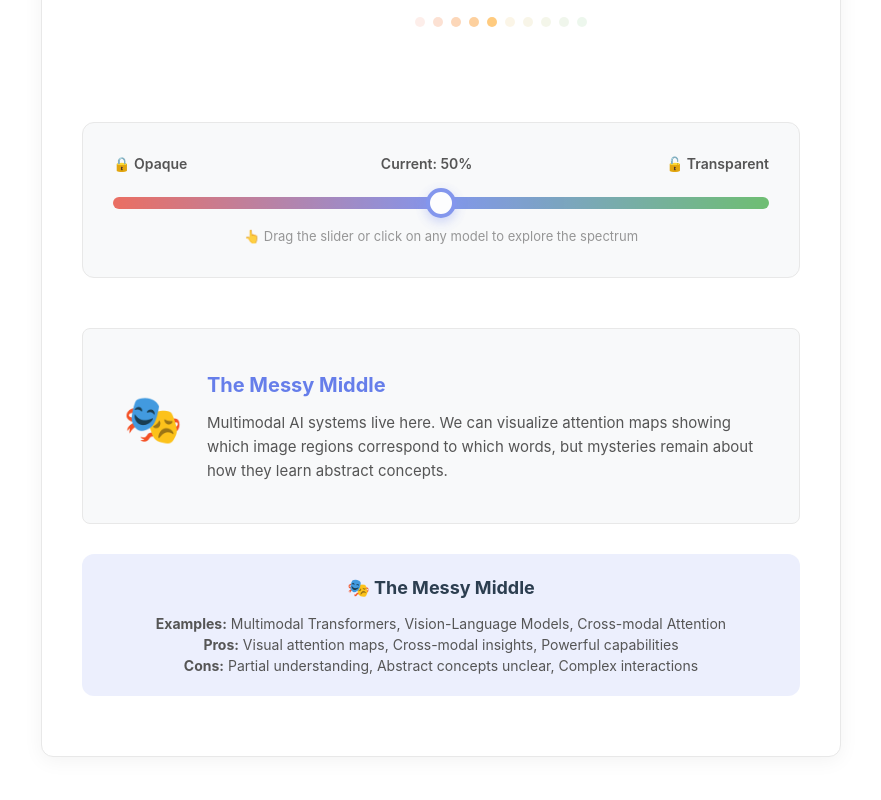
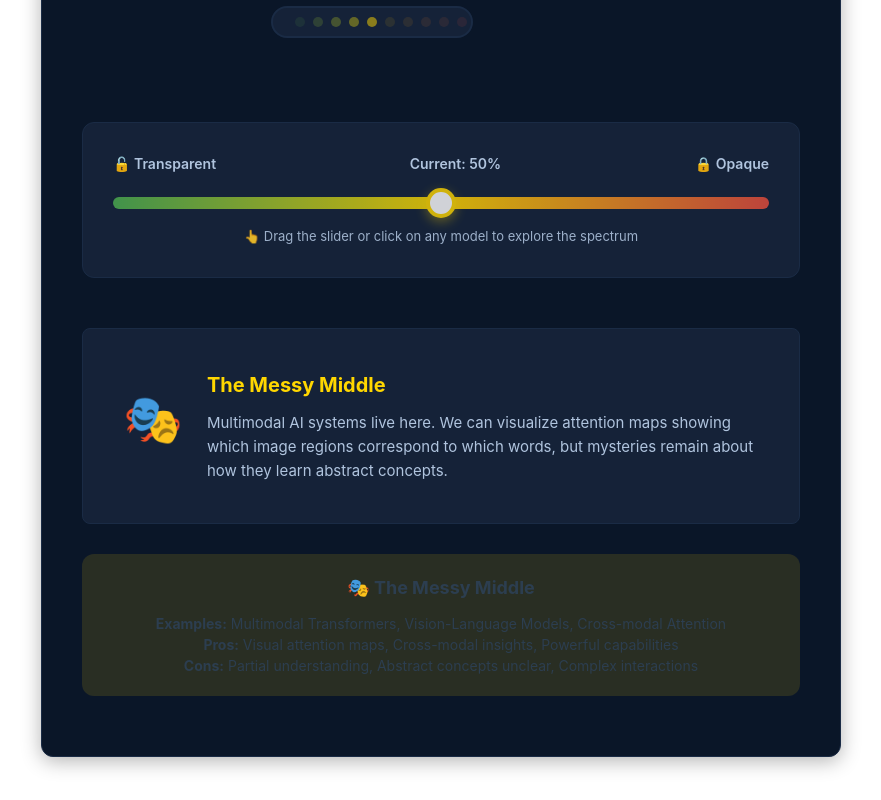
Before and after one commit to ismichel/blog, a React (Create React App) app in the folder blog/: page /blog/explainability in a window 1280 px wide. Shown: the part 1560-2360 px from the top of the page, without its empty margins (199-1080 px from the left). Built offline with nearby package versions, Linux system fonts and the light colour scheme.

Commit message:
Updated dimmer visual

```diff
--- a/blog/src/pages/explainability/DimmerSwitchVisual.css
+++ b/blog/src/pages/explainability/DimmerSwitchVisual.css
@@ -1,12 +1,12 @@
 /* Dimmer Switch Visual Styles */
 
 .dimmer-container {
-    background: #ffffff;
-    border: 1px solid #e8e8e8;
+    background: #0a1628;
+    border: 1px solid #1a2b45;
     border-radius: 12px;
     padding: 60px 40px;
     margin: 60px auto;
-    box-shadow: 0 4px 20px rgba(0,0,0,0.05);
+    box-shadow: 0 4px 20px rgba(0,0,0,0.3);
 }
 
 .dimmer-title {
@@ -14,14 +14,14 @@
     font-size: '28px';
     font-weight: 400;
     margin-bottom: 16px;
-    color: #2c3e50;
+    color: #e8eef5;
     letter-spacing: -0.01em;
 }
 
 .dimmer-subtitle {
     text-align: center;
     font-size: 18px;
-    color: #666;
+    color: #b0c4de;
     font-weight: 300;
     margin-bottom: 50px;
     font-style: italic;
@@ -68,9 +68,9 @@
 .dimmer-slider-container {
     margin-top: 50px;
     padding: 30px;
-    background: #f8f9fa;
+    background: #152238;
     border-radius: 12px;
-    border: 1px solid #e8e8e8;
+    border: 1px solid #1a2b45;
 }
 
 .dimmer-slider-label {
@@ -79,14 +79,14 @@
     margin-bottom: 15px;
     font-size: 14px;
     font-weight: 600;
-    color: #555;
+    color: #b0c4de;
 }
 
 .dimmer-slider {
     width: 100%;
     height: 12px;
     border-radius: 6px;
-    background: linear-gradient(to right, #e74c3c, #667eea, #4caf50);
+    background: linear-gradient(to right, #4caf50, #ffd700, #e74c3c);
     outline: none;
     opacity: 0.8;
     transition: opacity 0.2s;
@@ -105,15 +105,15 @@
     height: 30px;
     border-radius: 50%;
     background: white;
-    border: 4px solid #667eea;
+    border: 4px solid #ffd700;
     cursor: pointer;
-    box-shadow: 0 4px 12px rgba(102,126,234,0.4);
+    box-shadow: 0 4px 12px rgba(255,215,0,0.4);
     transition: all 0.3s ease;
 }
 
 .dimmer-slider::-webkit-slider-thumb:hover {
     transform: scale(1.2);
-    box-shadow: 0 6px 20px rgba(102,126,234,0.6);
+    box-shadow: 0 6px 20px rgba(255,215,0,0.6);
 }
 
 .dimmer-slider::-moz-range-thumb {
@@ -121,22 +121,22 @@
     height: 30px;
     border-radius: 50%;
     background: white;
-    border: 4px solid #667eea;
+    border: 4px solid #ffd700;
     cursor: pointer;
-    box-shadow: 0 4px 12px rgba(102,126,234,0.4);
+    box-shadow: 0 4px 12px rgba(255,215,0,0.4);
     transition: all 0.3s ease;
 }
 
 .dimmer-slider::-moz-range-thumb:hover {
     transform: scale(1.2);
-    box-shadow: 0 6px 20px rgba(102,126,234,0.6);
+    box-shadow: 0 6px 20px rgba(255,215,0,0.6);
 }
 
 .dimmer-instruction {
     text-align: center;
     margin-top: 10px;
     font-size: 13px;
-    color: #888;
+    color: #b0c4de;
     animation: gentle-pulse 3s ease-in-out infinite;
 }
 
@@ -152,10 +152,10 @@
     align-items: center;
     margin-top: 50px;
     padding: 40px;
-    background: #f8f9fa;
-    border-left: 4px solid #667eea;
+    background: #152238;
+    border-left: 4px solid #ffd700;
     border-radius: 8px;
-    border: 1px solid #e8e8e8;
+    border: 1px solid #1a2b45;
 }
 
 .dimmer-callout-icon {
@@ -176,18 +176,18 @@
 .dimmer-callout-title {
     font-size: 20px;
     font-weight: bold;
-    color: #667eea;
+    color: #ffd700;
     margin-bottom: 10px;
 }
 
 .dimmer-callout-text {
     font-size: 15px;
     line-height: 1.6;
-    color: #555;
+    color: #b0c4de;
 }
 
 .dimmer-callout-text strong {
-    color: #667eea;
+    color: #ffd700;
     font-weight: 600;
 }
 
@@ -238,7 +238,7 @@
 }
 
 .dimmer-example-middle .dimmer-example-title {
-    color: #667eea;
+    color: #ffd700;
 }
 
 .dimmer-example-opaque .dimmer-example-title {
@@ -248,12 +248,12 @@
 .dimmer-example-desc {
     font-size: 14px;
     line-height: 1.5;
-    color: #555;
+    color: #2c3e50;
 }
 
 .dimmer-example-desc em {
     font-style: italic;
-    color: #667eea;
+    color: #ffd700;
     font-weight: 500;
 }
 
--- a/blog/src/pages/explainability/DimmerSwitchVisual.js
+++ b/blog/src/pages/explainability/DimmerSwitchVisual.js
@@ -13,15 +13,35 @@ const DimmerSwitchVisual = () => {
   const getInterpretabilityInfo = (value) => {
     if (value <= 20) {
       return {
-        level: "Completely Opaque",
-        icon: "🔒",
-        color: "#e74c3c",
-        description: "These models are essentially black boxes. They can recognize patterns and make predictions, but provide no insight into how they reach their conclusions.",
-        examples: ["Deep Neural Networks", "Ensemble Methods", "Complex Architectures"],
-        pros: ["High accuracy", "Handles complex data", "State-of-the-art performance"],
-        cons: ["No interpretability", "Cannot debug failures", "Trust issues"]
+        level: "Fully Transparent",
+        icon: "🔓",
+        color: "#4caf50",
+        description: "These models are completely interpretable. Every decision can be traced step-by-step, making them ideal for high-stakes applications where trust and accountability are crucial.",
+        examples: ["Decision Trees", "Linear Regression", "Rule-based Systems"],
+        pros: ["Complete transparency", "Easy to debug", "Regulatory compliance"],
+        cons: ["Limited complexity", "May not capture complex patterns"]
       };
     } else if (value <= 40) {
+      return {
+        level: "Mostly Transparent",
+        icon: "🔍",
+        color: "#66bb6a",
+        description: "These models offer good interpretability with some complexity. While not every detail is visible, the main decision factors are clear and understandable.",
+        examples: ["Logistic Regression", "Naive Bayes", "Simple Neural Networks"],
+        pros: ["Good balance", "Main factors visible", "Reasonable complexity"],
+        cons: ["Some opacity", "Limited to simpler patterns"]
+      };
+    } else if (value <= 60) {
+      return {
+        level: "The Messy Middle",
+        icon: "🎭",
+        color: "#ffd700",
+        description: "Multimodal AI systems live here. We can visualize attention maps showing which image regions correspond to which words, but mysteries remain about how they learn abstract concepts.",
+        examples: ["Multimodal Transformers", "Vision-Language Models", "Cross-modal Attention"],
+        pros: ["Visual attention maps", "Cross-modal insights", "Powerful capabilities"],
+        cons: ["Partial understanding", "Abstract concepts unclear", "Complex interactions"]
+      };
+    } else if (value <= 80) {
       return {
         level: "Mostly Opaque",
         icon: "🧠",
@@ -31,35 +51,15 @@ const DimmerSwitchVisual = () => {
         pros: ["High performance", "Some interpretability tools", "Impressive capabilities"],
         cons: ["Limited transparency", "Hard to debug", "Black box reasoning"]
       };
-    } else if (value <= 60) {
-      return {
-        level: "The Messy Middle",
-        icon: "🎭",
-        color: "#667eea",
-        description: "Multimodal AI systems live here. We can visualize attention maps showing which image regions correspond to which words, but mysteries remain about how they learn abstract concepts.",
-        examples: ["Multimodal Transformers", "Vision-Language Models", "Cross-modal Attention"],
-        pros: ["Visual attention maps", "Cross-modal insights", "Powerful capabilities"],
-        cons: ["Partial understanding", "Abstract concepts unclear", "Complex interactions"]
-      };
-    } else if (value <= 80) {
-      return {
-        level: "Mostly Transparent",
-        icon: "🔍",
-        color: "#66bb6a",
-        description: "These models offer good interpretability with some complexity. While not every detail is visible, the main decision factors are clear and understandable.",
-        examples: ["Logistic Regression", "Naive Bayes", "Simple Neural Networks"],
-        pros: ["Good balance", "Main factors visible", "Reasonable complexity"],
-        cons: ["Some opacity", "Limited to simpler patterns"]
-      };
     } else {
       return {
-        level: "Fully Transparent",
-        icon: "🔓",
-        color: "#4caf50",
-        description: "These models are completely interpretable. Every decision can be traced step-by-step, making them ideal for high-stakes applications where trust and accountability are crucial.",
-        examples: ["Decision Trees", "Linear Regression", "Rule-based Systems"],
-        pros: ["Complete transparency", "Easy to debug", "Regulatory compliance"],
-        cons: ["Limited complexity", "May not capture complex patterns"]
+        level: "Completely Opaque",
+        icon: "🔒",
+        color: "#e74c3c",
+        description: "These models are essentially black boxes. They can recognize patterns and make predictions, but provide no insight into how they reach their conclusions.",
+        examples: ["Deep Neural Networks", "Ensemble Methods", "Complex Architectures"],
+        pros: ["High accuracy", "Handles complex data", "State-of-the-art performance"],
+        cons: ["No interpretability", "Cannot debug failures", "Trust issues"]
       };
     }
   };
@@ -82,22 +82,22 @@ const DimmerSwitchVisual = () => {
 
     gradient.append("stop")
       .attr("offset", "0%")
-      .attr("stop-color", "#1a1a1a")
+      .attr("stop-color", "#e3f2fd")
       .attr("stop-opacity", 1);
 
     gradient.append("stop")
       .attr("offset", "50%")
-      .attr("stop-color", "#667eea")
+      .attr("stop-color", "#ffd700")
       .attr("stop-opacity", 0.8);
 
     gradient.append("stop")
       .attr("offset", "100%")
-      .attr("stop-color", "#e3f2fd")
+      .attr("stop-color", "#1a1a1a")
       .attr("stop-opacity", 1);
 
     // Background spectrum bar
     svg.append("rect")
-      .attr("x", 50)
+      .attr("x", 40)
       .attr("y", 200)
       .attr("width", 700)
       .attr("height", 80)
@@ -115,49 +115,49 @@ const DimmerSwitchVisual = () => {
     feMerge.append("feMergeNode").attr("in", "coloredBlur");
     feMerge.append("feMergeNode").attr("in", "SourceGraphic");
 
-    // Models along the spectrum (opaque on left, transparent on right)
+    // Models along the spectrum (transparent on left, opaque on right)
     const models = [
       {
-        name: "Deep CNN",
+        name: "Linear\nRegression",
         pos: 10,
-        icon: "🔮",
-        color: "#e74c3c",
-        desc: "Millions of params\ncompletely mysterious"
-      },
-      {
-        name: "GPT-4",
-        pos: 25,
-        icon: "🧠",
-        color: "#ff9800",
-        desc: "Amazing results\nopaque reasoning"
-      },
-      {
-        name: "Multimodal AI\n(The Messy Middle)",
-        pos: 50,
-        icon: "🎭",
-        color: "#667eea",
-        desc: "Can see attention\nbut mysteries remain",
-        special: true
-      },
-      {
-        name: "Linear\nRegression",
-        pos: 80,
         icon: "📊",
         color: "#66bb6a",
         desc: "Simple equations\neasy to interpret"
       },
       {
         name: "Decision\nTree",
-        pos: 90,
+        pos: 20,
         icon: "🌳",
         color: "#4caf50",
         desc: "Crystal clear\nevery step visible"
+      },
+      {
+        name: "Multimodal AI\n(The Messy Middle)",
+        pos: 50,
+        icon: "🎭",
+        color: "#ffd700",
+        desc: "Can see attention\nbut mysteries remain",
+        special: true
+      },
+      {
+        name: "GPT-4",
+        pos: 75,
+        icon: "🧠",
+        color: "#ff9800",
+        desc: "Amazing results\nopaque reasoning"
+      },
+      {
+        name: "Deep CNN",
+        pos: 90,
+        icon: "🔮",
+        color: "#e74c3c",
+        desc: "Millions of params\ncompletely mysterious"
       }
     ];
 
     // Draw models
     models.forEach(model => {
-      const x = 50 + (model.pos / 100) * 700;
+      const x = 40 + (model.pos / 100) * 700;
       const isActive = Math.abs(model.pos - sliderValue) < 15;
       const isSelected = Math.abs(model.pos - sliderValue) < 5; // Only the closest model gets full animation
       const size = model.special ? 80 : (isSelected ? 70 : 50);
@@ -207,7 +207,7 @@ const DimmerSwitchVisual = () => {
           .attr("text-anchor", "middle")
           .style("font-size", model.special ? "14px" : "12px")
           .style("font-weight", model.special ? "bold" : "600")
-          .style("fill", model.special ? "#667eea" : "#333")
+          .style("fill", model.special ? "#ffd700" : "#e8eef5")
           .text(line);
       });
 
@@ -220,7 +220,7 @@ const DimmerSwitchVisual = () => {
             .attr("y", 340 + i * 14)
             .attr("text-anchor", "middle")
             .style("font-size", "11px")
-            .style("fill", "#666")
+            .style("fill", "#b0c4de")
             .text(line);
         });
       }
@@ -228,25 +228,25 @@ const DimmerSwitchVisual = () => {
 
     // Labels at ends
     svg.append("text")
-      .attr("x", 50)
+      .attr("x", 40)
       .attr("y", 180)
-      .attr("text-anchor", "middle")
+      .attr("text-anchor", "start")
+      .style("font-size", "14px")
+      .style("font-weight", "bold")
+      .style("fill", "#4caf50")
+      .text("🔓 Transparent");
+
+    svg.append("text")
+      .attr("x", 740)
+      .attr("y", 180)
+      .attr("text-anchor", "end")
       .style("font-size", "14px")
       .style("font-weight", "bold")
       .style("fill", "#e74c3c")
       .text("🔒 Opaque");
 
-    svg.append("text")
-      .attr("x", 750)
-      .attr("y", 180)
-      .attr("text-anchor", "middle")
-      .style("font-size", "14px")
-      .style("font-weight", "bold")
-      .style("fill", "#4caf50")
-      .text("🔓 Transparent");
-
     // Slider indicator
-    const sliderX = 50 + (sliderValue / 100) * 700;
+    const sliderX = 40 + (sliderValue / 100) * 700;
     svg.append("line")
       .attr("x1", sliderX)
       .attr("y1", 195)
@@ -258,33 +258,33 @@ const DimmerSwitchVisual = () => {
       .attr("filter", "url(#glow)");
 
     // Dimmer switch visual at bottom
-    const switchG = svg.append("g").attr("transform", "translate(300, 420)");
+    const switchG = svg.append("g").attr("transform", "translate(180, 420)");
 
-    // switchG.append("rect")
-    //   .attr("x", 0)
-    //   .attr("y", 0)
-    //   .attr("width", 200)
-    //   .attr("height", 60)
-    //   .attr("rx", 30)
-    //   .attr("fill", "#f5f5f5")
-    //   .attr("stroke", "#ddd")
-    //   .attr("stroke-width", 2);
+    switchG.append("rect")
+      .attr("x", 10)
+      .attr("y", 15)
+      .attr("width", 200)
+      .attr("height", 30)
+      .attr("rx", 15)
+      .attr("fill", "#152238")
+      .attr("stroke", "#1a2b45")
+      .attr("stroke-width", 2);
 
-    // Dimmer levels with color gradient from red/orange (opaque) to green/blue (transparent)
+    // Dimmer levels with color gradient from green (transparent) to yellow to red (opaque)
     for (let i = 0; i <= 10; i++) {
       const opacity = i / 10;
       const position = i / 10; // 0 to 1
 
-      // Color interpolation from red/orange (opaque) to green/blue (transparent)
+      // Color interpolation from green (transparent) to yellow to red (opaque)
       let color;
       if (position <= 0.5) {
-        // Red to orange transition
+        // Green to yellow transition
         const t = position * 2; // 0 to 1
-        color = d3.interpolateRgb("#e74c3c", "#ff9800")(t);
+        color = d3.interpolateRgb("#4caf50", "#ffd700")(t);
       } else {
-        // Orange to green/blue transition
+        // Yellow to red transition
         const t = (position - 0.5) * 2; // 0 to 1
-        color = d3.interpolateRgb("#ff9800", "#4caf50")(t);
+        color = d3.interpolateRgb("#ffd700", "#e74c3c")(t);
       }
 
       switchG.append("circle")
@@ -307,9 +307,9 @@ const DimmerSwitchVisual = () => {
 
       <div className="dimmer-slider-container">
         <div className="dimmer-slider-label">
+          <span>🔓 Transparent</span>
+          <span>Current: {sliderValue}%</span>
           <span>🔒 Opaque</span>
-          <span>Current: {sliderValue}%</span>
-          <span>🔓 Transparent</span>
         </div>
         <input
           type="range"
```
